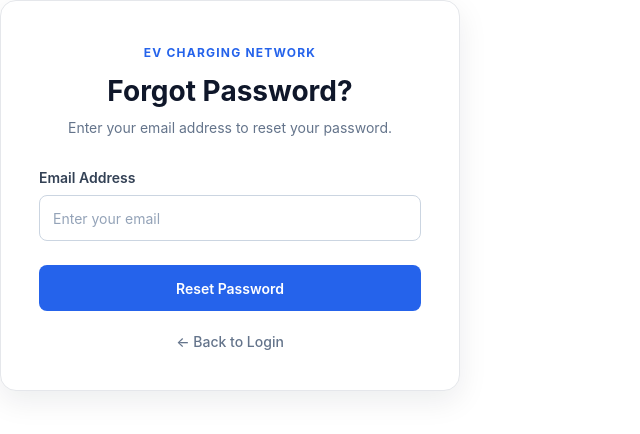
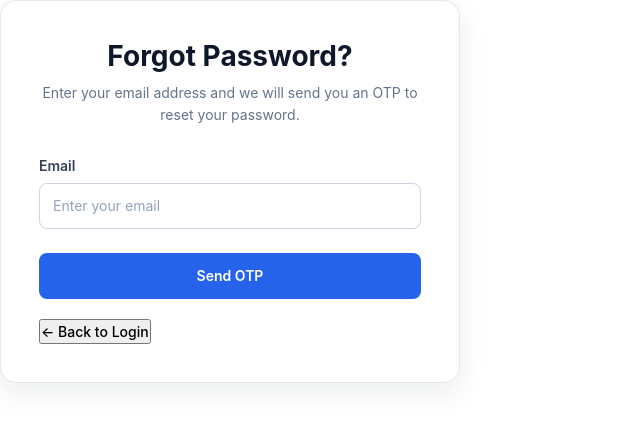
Before and after one commit to prem231631/EV-Charging-Station, a React app in the folder frontend/: page /forgot-password in a window 1280 px wide. Shown: the top 434 px of the page, without its empty margins (0-640 px from the left). Built offline with nearby package versions, Linux system fonts and the light colour scheme; no server answers; the HTML template or start-up script is replaced by a standard one.

Commit message:
ForgotPassword page updated

```diff
--- a/frontend/src/pages/public/ForgotPassword.jsx
+++ b/frontend/src/pages/public/ForgotPassword.jsx
@@ -1,65 +1,69 @@
 import { useState } from "react";
 import { useNavigate } from "react-router-dom";
-
 import api from "../../services/api";
-
 import "../../styles/auth.css";
 
 function ForgotPassword() {
     const navigate = useNavigate();
 
     const [email, setEmail] = useState("");
-    const [message, setMessage] = useState("");
-    const [resetLink, setResetLink] = useState("");
+    const [loading, setLoading] = useState(false);
     const [error, setError] = useState("");
-    const [loading, setLoading] = useState(false);
+    const [success, setSuccess] = useState("");
 
-    async function handleSubmit(event) {
-        event.preventDefault();
+    const handleSubmit = async (e) => {
+        e.preventDefault();
 
         setError("");
-        setMessage("");
-        setResetLink("");
+        setSuccess("");
+
+        if (!email.trim()) {
+            setError("Please enter your email address.");
+            return;
+        }
 
         try {
             setLoading(true);
 
-            const response = await api.post(
-                "/api/auth/forgot-password",
-                { email }
+            await api.post("/api/auth/forgot-password", {
+                email: email.trim(),
+            });
+
+            setSuccess(
+                "If an account exists with this email, an OTP has been sent."
             );
 
-            setMessage(response.data.message);
-
-            // Development only
-            if (response.data.reset_link) {
-                setResetLink(response.data.reset_link);
-            }
-
-        } catch (err) {
+            // Give the user a moment to see the success message
+            setTimeout(() => {
+                navigate("/reset-password", {
+                    state: {
+                        email: email.trim(),
+                    },
+                });
+            }, 800);
+        } catch (error) {
             setError(
-                err.response?.data?.detail ||
-                "Unable to process your request."
+                error.response?.data?.detail ||
+                    "Unable to send OTP. Please try again."
             );
         } finally {
             setLoading(false);
         }
-    }
+    };
 
     return (
         <div className="auth-page">
-
             <div className="auth-card">
 
                 <div className="auth-header">
-                    <span>EV CHARGING NETWORK</span>
-
                     <h1>Forgot Password?</h1>
-
                     <p>
-                        Enter your email address to reset your password.
+                        Enter your email address and we will send you
+                        an OTP to reset your password.
                     </p>
                 </div>
+
+                <form onSubmit={handleSubmit} className="auth-form">
 
                     {error && (
                         <div className="auth-error">
@@ -67,31 +71,28 @@ function ForgotPassword() {
                         </div>
                     )}
 
-                {message && (
+                    {success && (
                         <div className="auth-success">
-                        {message}
+                            {success}
                         </div>
                     )}
 
-                <form onSubmit={handleSubmit}>
-
                     <div className="auth-form-group">
-
                         <label htmlFor="email">
-                            Email Address
+                            Email
                         </label>
 
                         <input
                             id="email"
                             type="email"
+                            placeholder="Enter your email"
                             value={email}
-                            onChange={(event) =>
-                                setEmail(event.target.value)
+                            onChange={(e) =>
+                                setEmail(e.target.value)
                             }
-                            placeholder="Enter your email"
+                            disabled={loading}
                             required
                         />
-
                     </div>
 
                     <button
@@ -99,44 +100,21 @@ function ForgotPassword() {
                         className="auth-submit-button"
                         disabled={loading}
                     >
-                        {loading
-                            ? "Sending..."
-                            : "Reset Password"}
+                        {loading ? "Sending OTP..." : "Send OTP"}
                     </button>
 
                 </form>
 
-                {resetLink && (
-                    <div className="reset-link-box">
-
-                        <strong>
-                            Development Reset Link
-                        </strong>
-
-                        <p>
-                            Open this link to reset your password:
-                        </p>
-
-                        <a
-                            href={resetLink}
-                            className="reset-link"
-                        >
-                            Open Reset Password
-                        </a>
-
-                    </div>
-                )}
-
+                <div className="auth-back-button">
                     <button
                         type="button"
-                    className="auth-back-button"
                         onClick={() => navigate("/login")}
                     >
                         ← Back to Login
                     </button>
+                </div>
 
             </div>
-
         </div>
     );
 }
```
Lines whose indentation alone changed are shown as unchanged.
